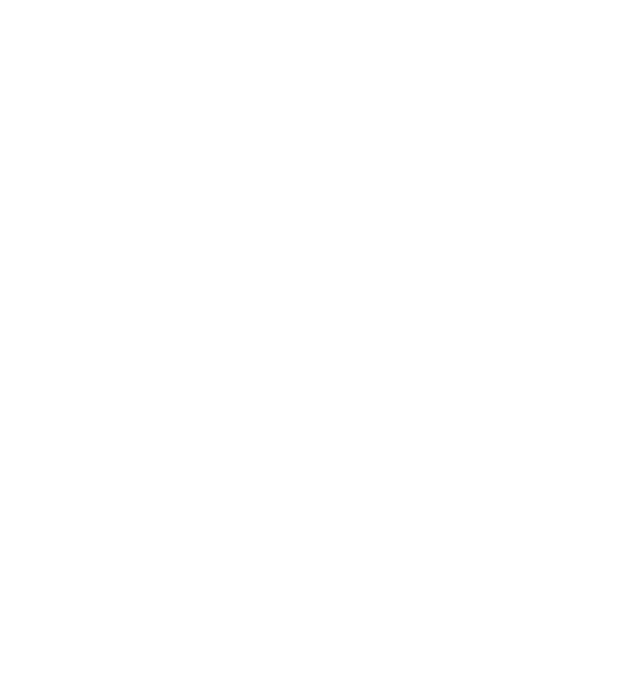
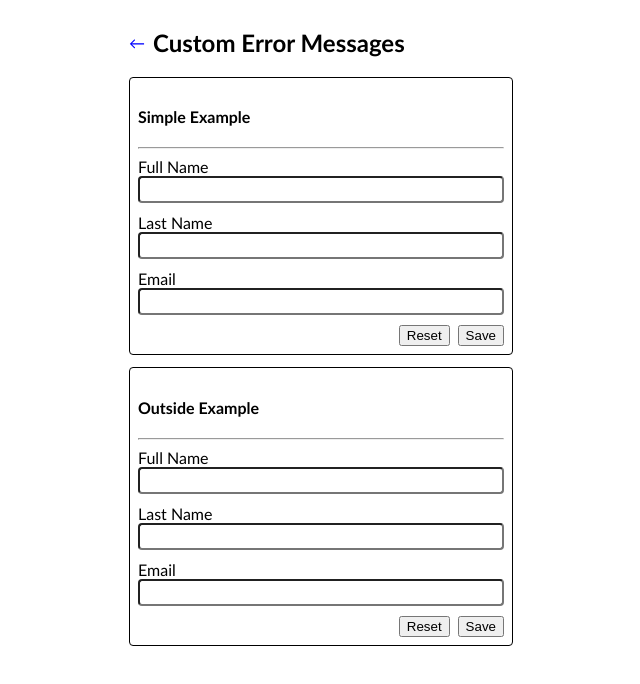
Before and after one commit to irsyaadbp/nuxt-validations, a Nuxt app: page /custom-error-messages in a window 1280 px wide. Before the commit this address had no page. Shown: the top 684 px of the page, without its empty margins (319-959 px from the left). Built offline with nearby package versions, Linux system fonts and the light colour scheme.

Commit message:
feat: add example for custom error messages

```diff
--- /dev/null
+++ b/components/CustomMessages/OutsideExample.vue
@@ -0,0 +1,146 @@
+<script setup>
+import { reactive } from "vue";
+import { useVuelidate } from "@vuelidate/core";
+import { required, minLength, email, helpers } from "@vuelidate/validators";
+
+const form = reactive({
+  firstName: "",
+  lastName: "",
+  contact: {
+    email: "",
+  },
+});
+
+const $externalResults = ref({}); // works with reactive({}) too.
+const loading = ref(false);
+
+const rules = {
+  firstName: {
+    required: helpers.withMessage("This field must be filled", required),
+    minLength: helpers.withMessage(
+      ({ $pending: _$pending, $invalid, $params, $model }) =>
+        `This field has a value of '${$model}' but must have a min length of ${
+          $params.min
+        } so it is ${$invalid ? "invalid" : "valid"}`,
+      minLength(4)
+    ),
+  },
+  lastName: { required },
+  contact: { email: { required, email } },
+};
+
+const v$ = useVuelidate(rules, form, { $autoDirty: true, $externalResults });
+
+/**
+ * Function to mock API from server with response error
+ */
+function saveToServer() {
+  return new Promise((_resolve, reject) => {
+    const timeout = setTimeout(() => {
+      reject({
+        error: {
+          firstName: ["First name must be unique", "First name is too long"],
+        },
+      });
+      clearTimeout(timeout);
+    }, 1000);
+  });
+}
+
+/**
+ * Function to submit form
+ */
+async function handleSubmit() {
+  try {
+    const isValidForm = await v$.value.$validate();
+
+    if (!isValidForm) {
+      console.log("invalid");
+      return;
+    }
+
+    loading.value = true;
+
+    await saveToServer();
+
+    alert("SUBMIT FORM");
+  } catch (error) {
+    $externalResults.value = error?.error;
+  } finally {
+    loading.value = false;
+  }
+}
+
+/**
+ * Function to reset vuelidate
+ */
+function handleReset() {
+  v$.value.$reset();
+}
+</script>
+
+<template>
+  <div class="card">
+    <h4>Outside Example</h4>
+    <hr />
+    <div class="form-group">
+      <label for="fullName">Full Name</label>
+      <input
+        type="text"
+        v-model="form.firstName"
+        :class="{ 'error-field': v$.firstName.$invalid && v$.firstName.$dirty }"
+      />
+
+      <p
+        v-for="error of v$.firstName.$errors"
+        :key="error.$uid"
+        class="error-text"
+      >
+        <small>{{ error.$message }}</small>
+      </p>
+    </div>
+
+    <div class="form-group">
+      <label for="lastName">Last Name</label>
+      <input
+        type="text"
+        v-model="form.lastName"
+        :class="{ 'error-field': v$.lastName.$invalid && v$.lastName.$dirty }"
+      />
+
+      <p
+        v-for="error of v$.lastName.$errors"
+        :key="error.$uid"
+        class="error-text"
+      >
+        <small>{{ error.$message }}</small>
+      </p>
+    </div>
+
+    <div class="form-group">
+      <label for="email">Email</label>
+      <input
+        type="text"
+        v-model="form.contact.email"
+        :class="{
+          'error-field': v$.contact.email.$invalid && v$.contact.email.$dirty,
+        }"
+      />
+
+      <p
+        v-for="error of v$.contact.email.$errors"
+        :key="error.$uid"
+        class="error-text"
+      >
+        <small>{{ error.$message }}</small>
+      </p>
+    </div>
+
+    <div class="d-flex justify-content-end gap-8">
+      <button @click="handleReset" :disabled="loading">Reset</button>
+      <button @click="handleSubmit" :disabled="loading">
+        {{ loading ? "Loading..." : "Save" }}
+      </button>
+    </div>
+  </div>
+</template>
--- /dev/null
+++ b/components/CustomMessages/SimpleExample.vue
@@ -0,0 +1,115 @@
+<script setup>
+import { reactive } from "vue";
+import { useVuelidate } from "@vuelidate/core";
+import { required, minLength, email, helpers } from "@vuelidate/validators";
+
+const form = reactive({
+  firstName: "",
+  lastName: "",
+  contact: {
+    email: "",
+  },
+});
+
+const rules = {
+  firstName: {
+    required: helpers.withMessage("This field must be filled", required),
+    minLength: helpers.withMessage(
+      ({ $pending: _$pending, $invalid, $params, $model }) =>
+        `This field has a value of '${$model}' but must have a min length of ${
+          $params.min
+        } so it is ${$invalid ? "invalid" : "valid"}`,
+      minLength(4)
+    ),
+  },
+  lastName: { required },
+  contact: { email: { required, email } },
+};
+
+const v$ = useVuelidate(rules, form, { $autoDirty: true });
+
+/**
+ * Function to submit form
+ */
+async function handleSubmit() {
+  const isValidForm = await v$.value.$validate();
+
+  if (!isValidForm) {
+    console.log("invalid");
+    return;
+  }
+
+  alert("SUBMIT FORM");
+}
+
+/**
+ * Function to reset vuelidate
+ */
+function handleReset() {
+  v$.value.$reset();
+}
+</script>
+
+<template>
+  <div class="card">
+    <h4>Simple Example</h4>
+    <hr />
+    <div class="form-group">
+      <label for="fullName">Full Name</label>
+      <input
+        type="text"
+        v-model="form.firstName"
+        :class="{ 'error-field': v$.firstName.$invalid && v$.firstName.$dirty }"
+      />
+
+      <p
+        v-for="error of v$.firstName.$errors"
+        :key="error.$uid"
+        class="error-text"
+      >
+        <small>{{ error.$message }}</small>
+      </p>
+    </div>
+
+    <div class="form-group">
+      <label for="lastName">Last Name</label>
+      <input
+        type="text"
+        v-model="form.lastName"
+        :class="{ 'error-field': v$.lastName.$invalid && v$.lastName.$dirty }"
+      />
+
+      <p
+        v-for="error of v$.lastName.$errors"
+        :key="error.$uid"
+        class="error-text"
+      >
+        <small>{{ error.$message }}</small>
+      </p>
+    </div>
+
+    <div class="form-group">
+      <label for="email">Email</label>
+      <input
+        type="text"
+        v-model="form.contact.email"
+        :class="{
+          'error-field': v$.contact.email.$invalid && v$.contact.email.$dirty,
+        }"
+      />
+
+      <p
+        v-for="error of v$.contact.email.$errors"
+        :key="error.$uid"
+        class="error-text"
+      >
+        <small>{{ error.$message }}</small>
+      </p>
+    </div>
+
+    <div class="d-flex justify-content-end gap-8">
+      <button @click="handleReset">Reset</button>
+      <button @click="handleSubmit">Save</button>
+    </div>
+  </div>
+</template>
--- /dev/null
+++ b/pages/custom-error-messages.vue
@@ -0,0 +1,11 @@
+<template>
+    <div class="container">
+      <div class="d-flex gap-8 align-items-center">
+        <NuxtLink to="/">&#8592</NuxtLink>
+        <h2>Custom Error Messages</h2>
+      </div>
+
+      <CustomMessagesSimpleExample />
+      <CustomMessagesOutsideExample />
+    </div>
+  </template>
```
